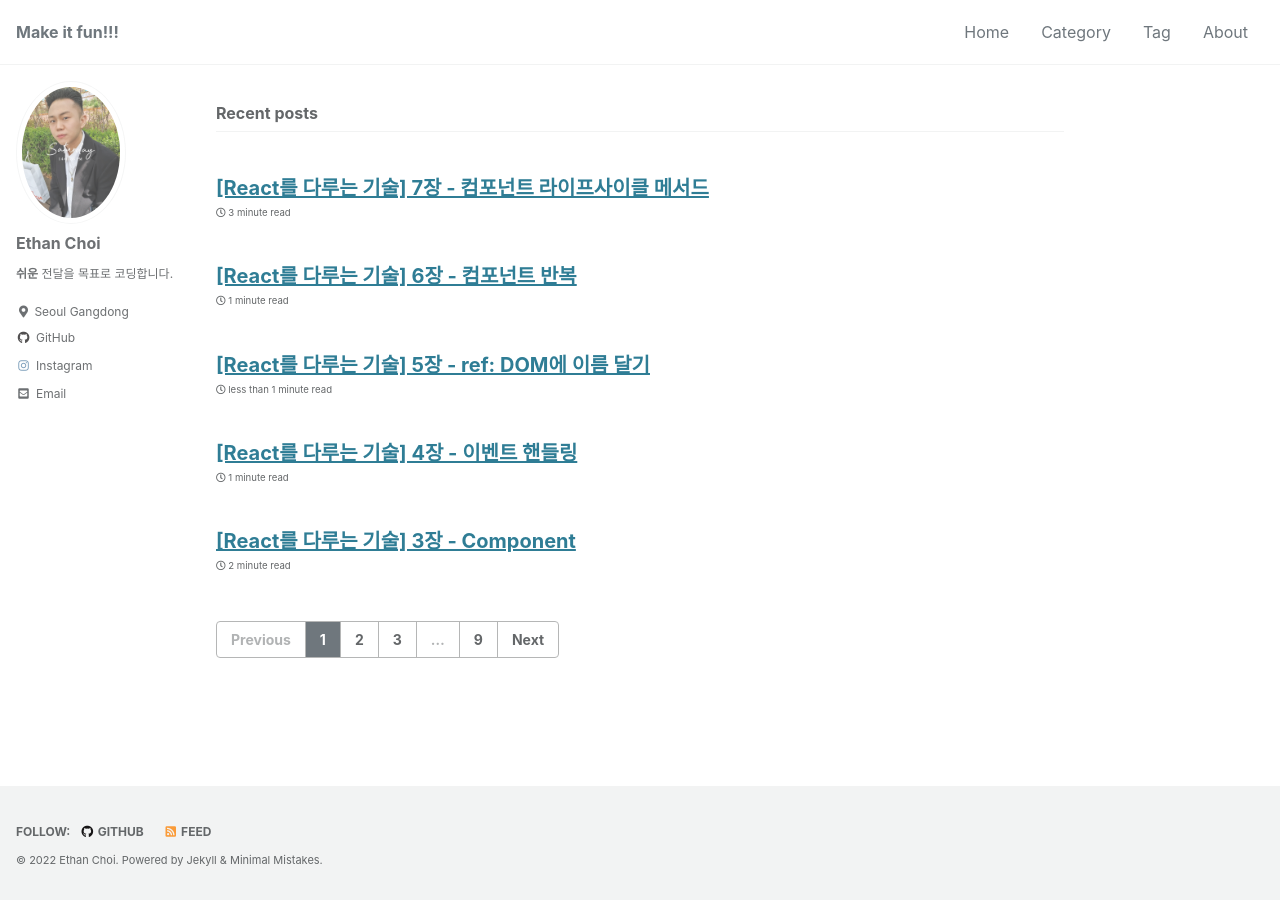
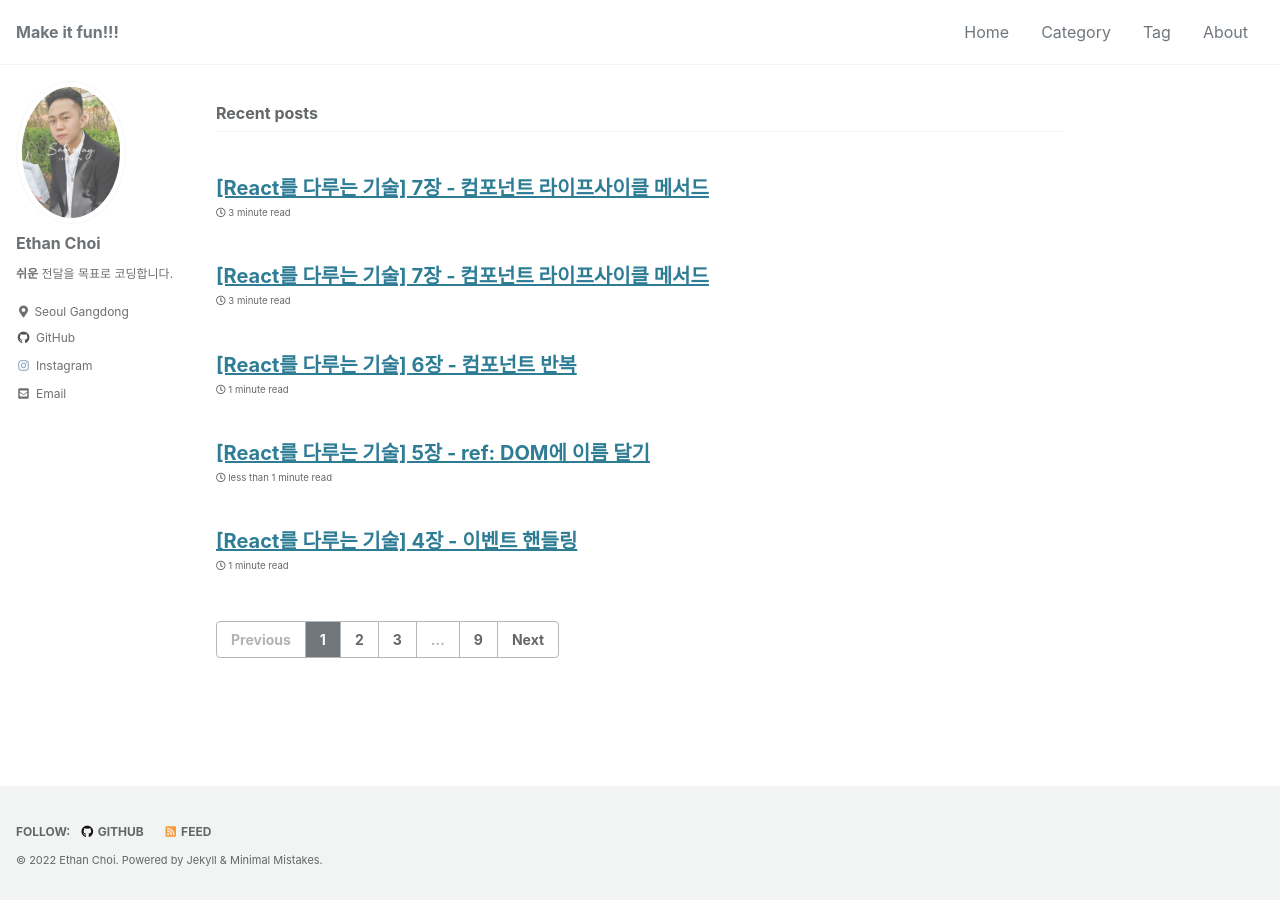
Before and after one commit to valueinvestment/valueinvestment.github.io, a Jekyll site: the page built from index.html, in a window 1280 px wide. Built offline with Jekyll 4.4.1, drawn with Linux system fonts in a browser that asks for light colours; cached includes are drawn as plain includes; the list of posts is cut into pages by our own code; part of the change alters nothing that is shown.

Commit message:
Feature: 8 hooks

````diff
--- /dev/null
+++ b/_posts/React/2022-10-07-8_Hooks.md
@@ -0,0 +1,233 @@
+---
+title: "[React를 다루는 기술] 7장 - 컴포넌트 라이프사이클 메서드"
+excerpt: ""
+toc: true
+toc_sticky: true
+
+categories:
+  - React
+tags:
+  - [React, JS, Java Script, Study]
+---
+
+## 😉 useState
+
+- 첫 번째 인자로 현재 상태, 두 번째 인자로 상태를 바꾸는 함수
+- 상태를 변화시킬 땐 항상 불변성 유지
+
+```jsx
+import React, { useState } from "react";
+
+export default function Counter() {
+  const [value, setValue] = useState(0);
+
+  return (
+    <div>
+      <h1>The number is {value}</h1>
+      <button
+        onClick={() => {
+          setValue(value + 1);
+        }}
+      >
+        +1
+      </button>
+      <button
+        onClick={() => {
+          setValue(value - 1);
+        }}
+      >
+        -1
+      </button>
+    </div>
+  );
+}
+```
+
+## 😉 useEffect
+
+- useEffect( function, deps? );
+- function : useEffect가 수행 될 때 실행되는 함수
+- deps [optional] : 배열 형태이며, 의존(dependency) 값을 의미한다.
+
+### deps[optinal] 값의 의미
+
+1. 마운트 될때, 업데이트 될때 - 값이 없을 경우
+
+- useEffect(()⇒{})
+- 화면이 렌더링 된 이후 수행이 되며, 리 렌더링이 발생하는 경우 다시 수행이 된다
+
+2. 마운트 될 때만 쓰임 - 빈 배열 인경우
+
+- useEffect(()⇒{}, [])
+- 화면이 렌더링 된 이후에만 수행이 된다.
+
+3. 특정값이 업데이트 될 때만 실행 - 배열 값이 존재하는 경우
+
+- useEffect(()⇒{}, [값])
+- 화면이 렌더링 된 이후에 수행이 되고, ‘값’이 변경되었을 경우 해당 메서드가 수행이 된다.
+
+4. deps에 특정 값을 넣게 된다면 컴포넌트가 처음 마운트 될 때, 지정한 값이 바뀔 때, 언마운트 될 때, 값이 바뀌기 직전에 모두호출이 된다.
+
+> 💡clean-up 함수
+
+- Component의 unmount이전 / update직전에 어떠한 작업을 수행하고 싶다면 Clean-up함수를 반환해 주어야 한다.
+
+  - unmount 될 때 : useEffect(func, [])
+  - 특정값 update 직전 : useEffect(func, [특정값])
+
+- clean-up함수를 사용하게되면, 작동 순서는
+  - re-render -> 이전 effect clean-up -> effect
+
+```jsx
+useEffect(() => {
+  console.log("일반 상황1 -> 마운트되어서 Info 컴포넌트가 보일 때");
+  console.log("일반 상황2 -> 정보가 업데이트 될 때");
+  return () => {
+    console.log("뒷정리 함수 상황1 : 언마운트 되어서 숨기려할 때");
+    console.log(
+      "뒷정리 함수 상황2 -> 업데이트 되기 직전에. 즉 input에 값 입력해도 업데이트 직전인 상황나옴. 리액트 -> 리액ㅌ"
+    );
+    console.log("상황 2는 2번째 배열에 값에 따라 달라짐");
+  };
+}, [name]);
+```
+
+## 😉 useReducer
+
+- 다양한 컴포넌트 상황에 따라 다양한 상태를 다른 값으로 업데이트 해주고 싶을 때
+- 지금까지는 onClick 이벤트 같은 누르는 상황에만 값을 업데이트 했음.
+- reducer(state, action). (현재 상태, 업데이트를 위해 필요한 정보를 담은 액션)
+- action 값을 받아 새로운 상태로 변환 -> 불변성 유지
+- 어떤 action인지 알려주는 type 필드 필요
+- 컴포넌트 외부에 함수로 설정
+- useReducer의 가장 큰 장점 : 컴포넌트 업데이트 로직을 컴포넌트 바깥으로 빼낸다.
+
+```jsx
+function reducer(state, action) {
+  switch (action.type) {
+    case "INCREASE":
+      return { value: state.value + 1 };
+    case "DECREASE":
+      return { value: state.value - 1 };
+    default:
+      return state;
+  }
+}
+
+const Counter = () => {
+  const [state, dispatch] = useReducer(reducer, { value: 0 });
+
+  return (
+    <div>
+      <p>현재 카운터 값 : {state.value}</p>
+      <button onClick={() => dispatch({ type: "INCREASE" })}>+1</button>
+      <button onClick={() => dispatch({ type: "DECREASE" })}>-1</button>
+    </div>
+  );
+};
+```
+
+## 😉 useMemo
+
+- 컴포넌트 내부에서 발생하는 연산 최소화
+- 실습 코드는 insert외에 input 내용 수정되어도 getAverage함수가 호출됨
+- useMemo 사용하면 특정 값이 바뀌었을 때만 연산을 실행, 원하는 값이 바뀌지 않았다면 이전 연산 결과를 다시 사용
+
+## 😉 useCallback
+
+- 만들어 놨던 함수 재사용
+- 렌더링 성능 최적화
+- 그냥 함수 선언하면 렌더링 할 때마다 함수 다시 렌더링
+- useCallback 사용하면 처음 렌더링 했을 때 만들어 놓은 함수 리렌더링 시 다시 안만들고 재사용
+- 두 번째 인자로 업데이트 된 상태 적용하면, 그때만 리렌더링할 때 함수 다시 생성
+
+```jsx
+import React, { useState, useMemo, useCallback } from "react";
+
+const getAverage = (numbers) => {
+  console.log("calculating now");
+  if (numbers.length === 0) return 0;
+  const sum = numbers.reduce((a, b) => a + b);
+  return sum / numbers.length;
+};
+
+export default function Average() {
+  const [list, setList] = useState([]);
+  const [number, setNumber] = useState("");
+
+  const onChange = useCallback((e) => {
+    setNumber(e.target.value);
+  }, []);
+
+  const onInsert = useCallback(
+    (e) => {
+      const nextList = list.concat(parseInt(number, 10));
+      setList(nextList);
+      setNumber("");
+    },
+    [number, list]
+  );
+
+  const avg = useMemo(() => getAverage(list), [list]);
+
+  return (
+    <div>
+      <h1>Average</h1>
+      <input value={number} onChange={onChange} />
+      <button onClick={onInsert}>Enroll</button>
+      <ul>
+        {list.map((value, index) => (
+          <li key={index}>{value}</li>
+        ))}
+      </ul>
+      <div>
+        <b>평균값:</b> {avg}
+      </div>
+    </div>
+  );
+}
+```
+
+## 😉 useRef
+
+- ref 기능을 사용하고자 할 때 쓸 수 있다.
+- 컴포넌트의 로컬 변수를 사용해야 할 때도 사용할 수 있다.
+- useRef의 객체는 렌더링에 영향을 미치지 않는다.
+
+```jsx
+const inputEl = useRef(null);
+
+const onInsert = useCallback(e => {
+  ...
+  inputEl.current.focus();
+})
+
+<input value={number} onChange={onChange} ref={inputEl} />
+<button onClick={onInsert}>등록</button> //dom에 접근
+
+const id = useRef(1);
+const setId = (n) => {
+  id.current = n;
+}
+const printId = () => {
+  console.log(id.current) // 로컬 변수 (렌더링과 상관없이 바뀔 수 있는 값) 사용하기
+}
+```
+
+## 😉 custom hooks
+
+```jsx
+import { useContext } from "react";
+import RouterContext from "../components/RouterContext";
+
+const useRouter = () => {
+  const { setPath } = useContext(RouterContext);
+  const push = (path) => {
+    history.pushState({}, "", path);
+    dispatchEvent(new Event("popstate"));
+    setPath(path);
+  };
+  return { push };
+};
+export default useRouter;
+```
````
Also changed, not shown: _posts/React/2022-10-06-7_lifecycle.md (+2 -2 lines).
